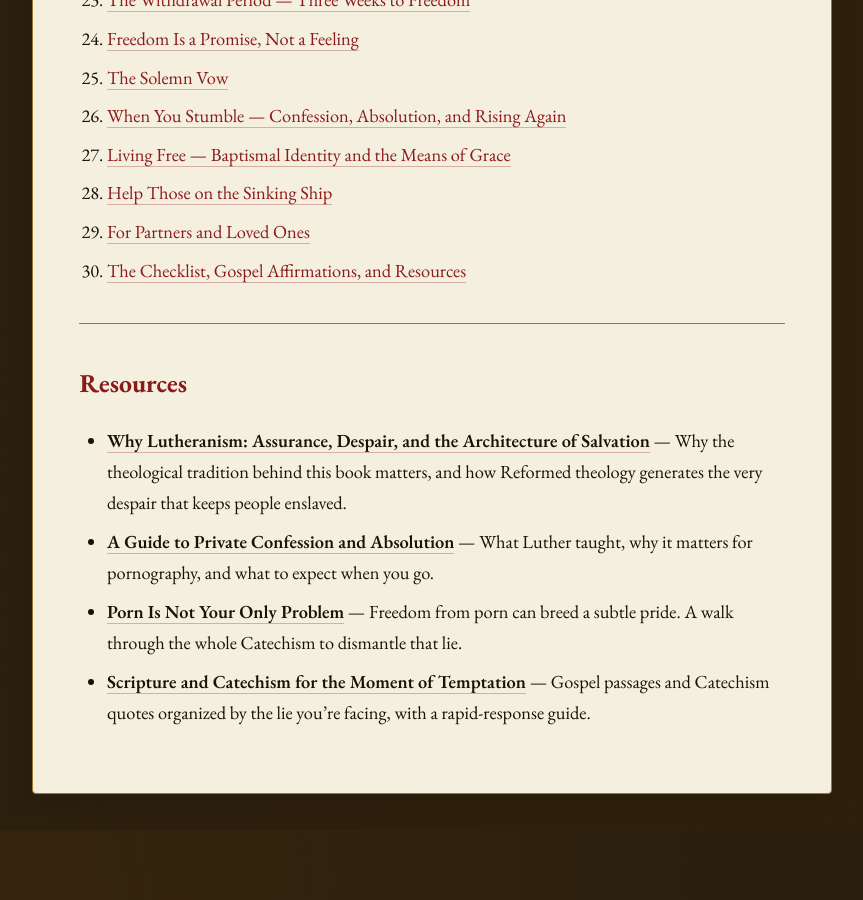
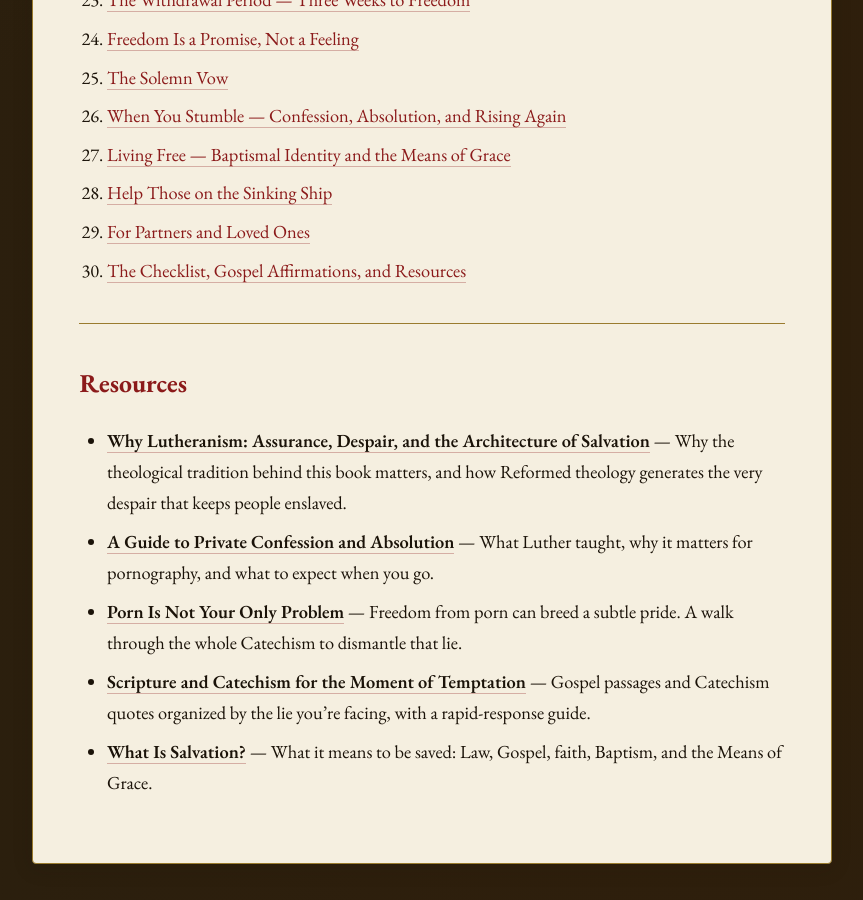
Before and after one commit to ForgivenAndFree/ForgivenAndFree.github.io, a Jekyll site: the page built from index.md, in a window 1280 px wide and 900 px high, scrolled down 5505 px. Shown: the whole window, without its empty margins (356-1219 px from the left). Built offline with Jekyll 4.4.1, drawn with Linux system fonts in a browser that asks for light colours; before the commit the page ends 6335 px from its top, so only the background shows below that.

Commit message:
Add 'What Is Salvation?' to main page resources list
Co-Authored-By: Claude Opus 4.6 <noreply@anthropic.com>

```diff
--- a/index.md
+++ b/index.md
@@ -139,3 +139,4 @@ In Christ,
 - [**A Guide to Private Confession and Absolution**]({{ site.baseurl }}/resources/private-confession) — What Luther taught, why it matters for pornography, and what to expect when you go.
 - [**Porn Is Not Your Only Problem**]({{ site.baseurl }}/resources/not-your-only-problem) — Freedom from porn can breed a subtle pride. A walk through the whole Catechism to dismantle that lie.
 - [**Scripture and Catechism for the Moment of Temptation**]({{ site.baseurl }}/resources/scripture-and-catechism) — Gospel passages and Catechism quotes organized by the lie you're facing, with a rapid-response guide.
+- [**What Is Salvation?**]({{ site.baseurl }}/resources/what-is-salvation) — What it means to be saved: Law, Gospel, faith, Baptism, and the Means of Grace.
```
